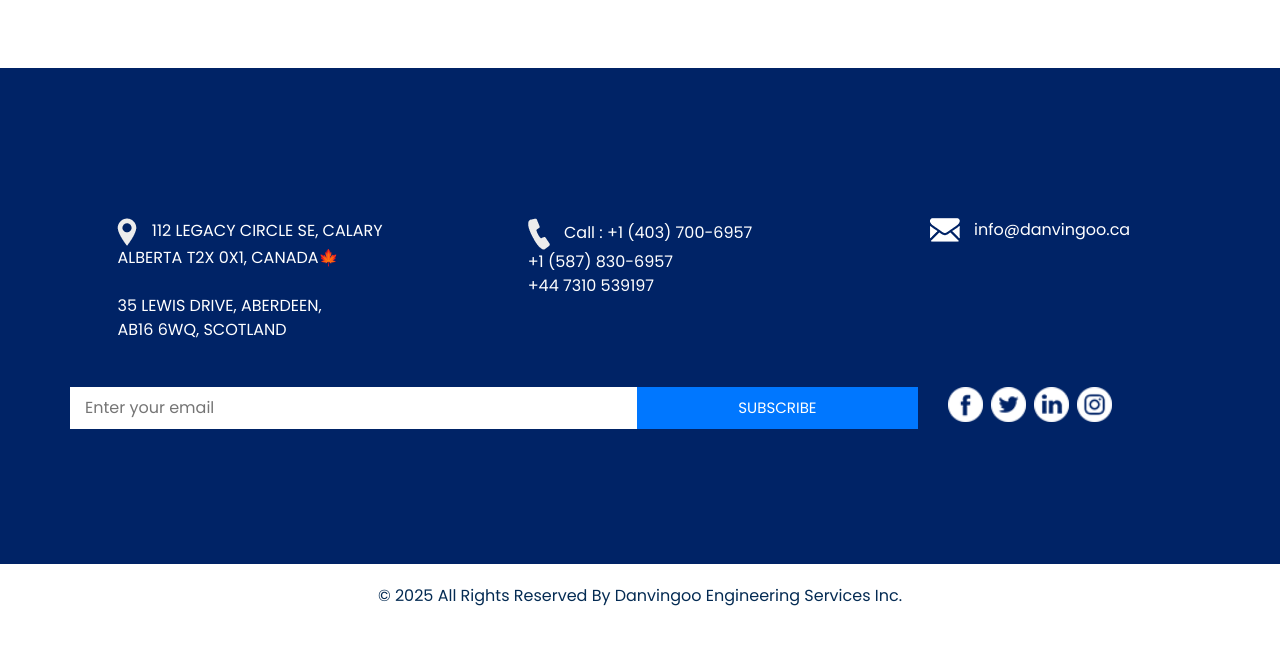
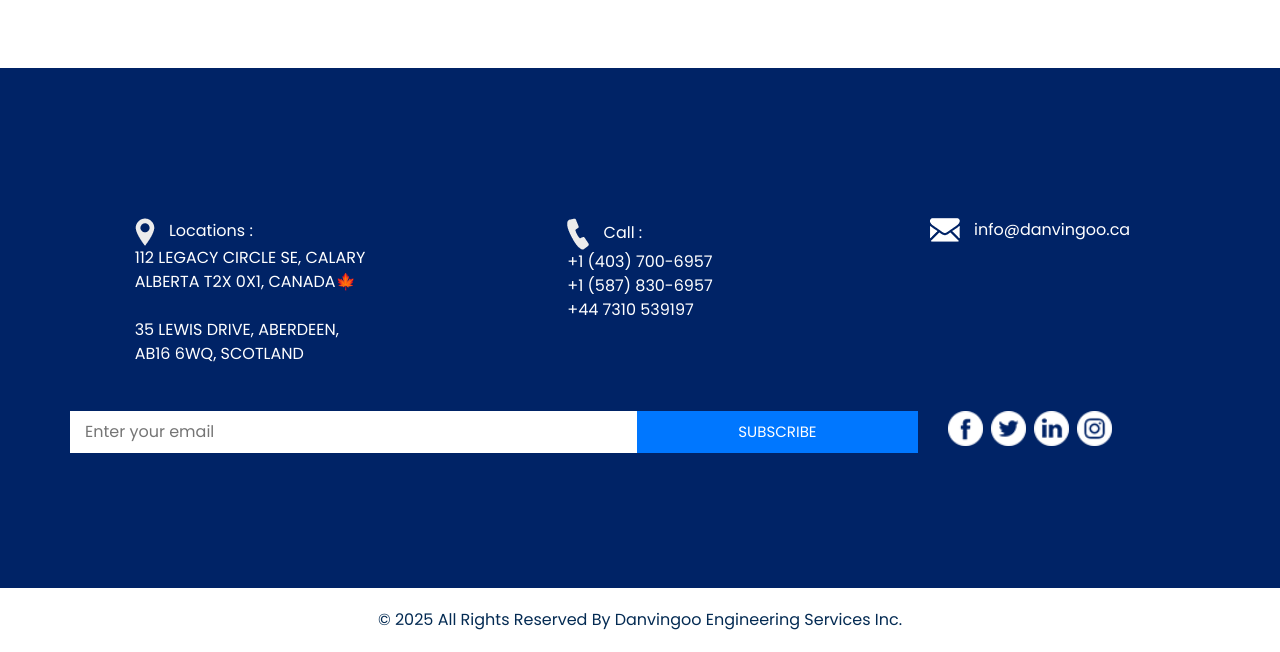
Before and after one commit to Psalmix/danvingoo, a plain HTML site: page contact.html in a window 1280 px wide. Shown: the part 743-1395 px from the top of the page. Before the commit the page ends 1371 px from the top, so only its background shows below. Drawn offline with nearby package versions, Linux system fonts and the light colour scheme.

Commit message:
Update contact.html

```diff
--- a/contact.html
+++ b/contact.html
@@ -132,7 +132,7 @@
         <div class="row">
           <div class="col-md-4">
             <a href="">
-              <img src="images/location-white.png" alt="">
+              <img src="images/location-white.png" alt=""> Locations : <br>
               <span>
                 112 LEGACY CIRCLE SE, CALARY <br>
                 ALBERTA T2X 0X1, CANADA🍁
@@ -146,9 +146,9 @@
           </div>
           <div class="col-md-4">
             <a href="">
-              <img src="images/telephone-white.png" alt="">
+              <img src="images/telephone-white.png" alt=""> Call : <br>
               <span>
-                Call : +1 (403) 700-6957 <br>
+                +1 (403) 700-6957 <br>
                 +1 (587) 830-6957 <br>
                 +44 7310 539197
               </span>
```
